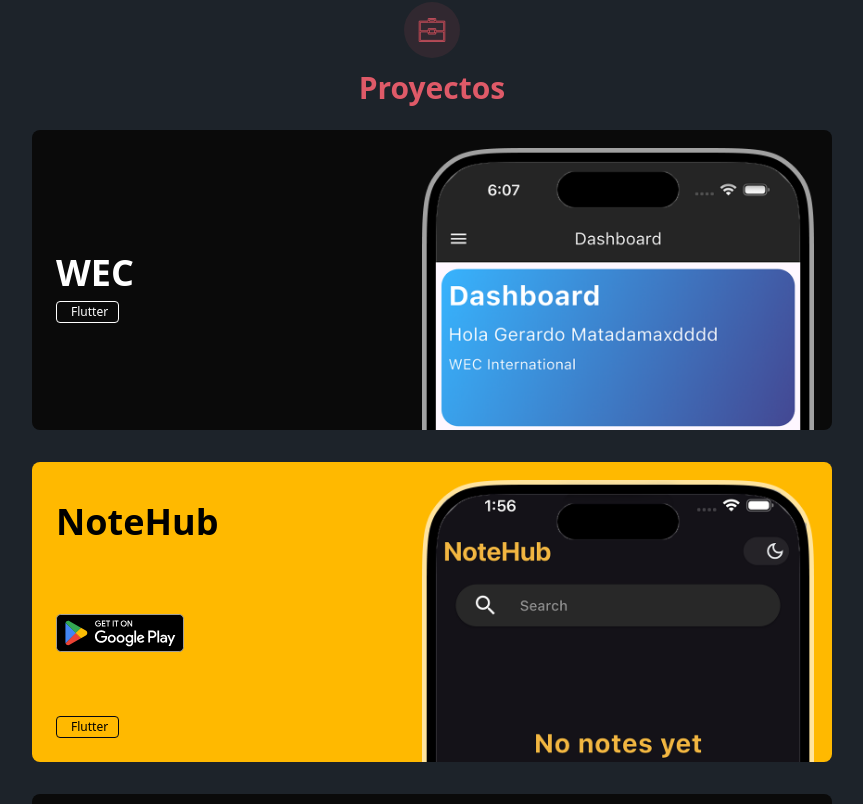
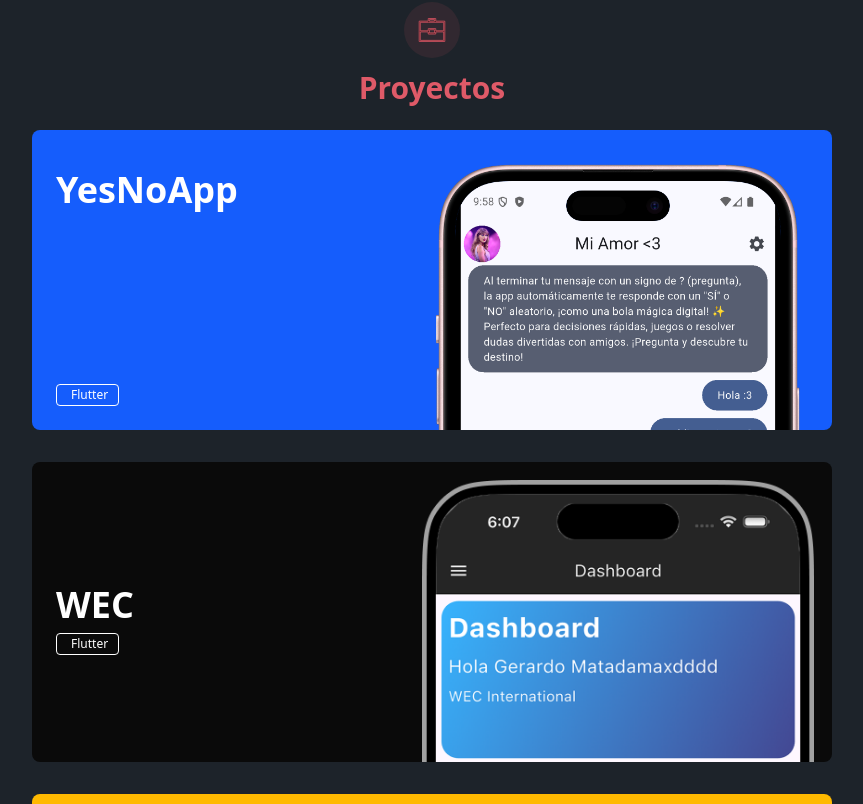
Before and after one commit to ElMexicanitox3/gerardomp.com-vue, a Vue app: page / in a window 1280 px wide. Shown: the part 1100-1904 px from the top of the page, without its empty margins (368-1231 px from the left). Built offline with nearby package versions, Linux system fonts and the light colour scheme.

Commit message:
feat: add Yes No App project details and privacy policy

```diff
--- /dev/null
+++ b/public/content/privacy/yesnoapp.md
@@ -0,0 +1,60 @@
+# Política de Privacidad para Yes No App
+
+**Fecha de entrada en vigor:** 18 de octubre de 2025
+
+Esta Política de Privacidad describe cómo Gerardo Matadama Peralta (en adelante, "nosotros", "nuestro") maneja la información en relación con la aplicación móvil "Yes No App" (en adelante, la "Aplicación").
+
+Tu privacidad es de suma importancia para nosotros. Nuestra política fundamental es simple: **no recopilamos, almacenamos ni compartimos ninguna información personal.**
+
+---
+
+## 1. Recopilación de Información
+
+**No recopilamos ninguna información de identificación personal.**
+
+La Aplicación está diseñada para funcionar sin necesidad de conocer quién eres. No te pedimos que te registres, crees una cuenta ni nos proporciones datos como tu nombre, correo electrónico, número de teléfono o ubicación.
+
+---
+
+## 2. Almacenamiento de Datos
+
+**Toda la información generada por la Aplicación se almacena exclusivamente en tu dispositivo.**
+
+Cualquier dato que la Aplicación necesite para funcionar, como el historial de preguntas o las configuraciones, se guarda localmente en el almacenamiento seguro de tu teléfono utilizando tecnologías como Hive. Estos datos nunca se transmiten a nuestros servidores ni a terceros, y son eliminados si desinstalas la Aplicación.
+
+---
+
+## 3. Permisos de la Aplicación
+
+La Aplicación solicita el permiso mínimo necesario para su funcionamiento:
+
+- **Acceso a Internet:** Este permiso se utiliza únicamente para conectarse a una API de terceros (como `yesno.wtf`) con el fin de obtener las respuestas visuales (imágenes o GIFs) que se muestran en la pantalla. No utilizamos esta conexión para transmitir ningún dato personal.
+
+No solicitamos acceso a tus contactos, ubicación, micrófono, cámara ni a ningún otro dato sensible de tu dispositivo.
+
+---
+
+## 4. Servicios de Terceros
+
+La Aplicación utiliza servicios de terceros para proporcionar respuestas visuales. Estos servicios tienen sus propias políticas de privacidad, las cuales te recomendamos revisar. No compartimos ninguna información tuya con estos servicios.
+
+---
+
+## 5. Privacidad de los Niños
+
+No dirigimos nuestra Aplicación a menores de 13 años y no recopilamos conscientemente información de ellos. Si eres padre o tutor y descubres que tu hijo nos ha proporcionado información, por favor, contáctanos.
+
+---
+
+## 6. Cambios a esta Política de Privacidad
+
+Podemos actualizar nuestra Política de Privacidad de vez en cuando. Te notificaremos de cualquier cambio publicando la nueva Política de Privacidad en esta página. Se te aconseja revisar esta página periódicamente para cualquier cambio.
+
+---
+
+## 7. Contacto
+
+Si tienes alguna pregunta o sugerencia sobre nuestra Política de Privacidad, no dudes en contactarnos.
+
+**Gerardo Matadama Peralta**
+**Correo electrónico:** gerardo.matadama@gmail.com
--- /dev/null
+++ b/public/content/projects/yesnoapp.md
@@ -0,0 +1,49 @@
+# Proyecto: Yes No App 🤔
+
+## Resumen del Proyecto
+
+Yes No App es una aplicación móvil minimalista y divertida diseñada para un propósito simple: ayudarte a tomar decisiones. El usuario escribe cualquier pregunta que termine con un signo de interrogación y la aplicación responde instantáneamente con un "SÍ" o un "NO", acompañado de una imagen o GIF animado. Es la herramienta perfecta para acabar con la indecisión de una manera lúdica.
+
+---
+
+## Mi Rol en el Proyecto 👨‍💻
+
+**Desarrollador Móvil (Full-Stack)**
+
+Como único desarrollador, fui responsable del ciclo de vida completo del proyecto, incluyendo:
+
+- **Conceptualización y Diseño UI/UX:** Creación de una interfaz limpia e intuitiva centrada en la facilidad de uso.
+- **Desarrollo Frontend:** Implementación de toda la lógica de la aplicación y la interfaz de usuario en Flutter.
+- **Integración de API:** Conexión con un servicio externo para generar las respuestas aleatorias.
+- **Almacenamiento Local:** Implementación de persistencia de datos para mejorar la experiencia del usuario.
+- **Pruebas y Depuración:** Aseguramiento de la calidad y el rendimiento de la aplicación.
+- **Despliegue:** Publicación de la aplicación en las tiendas correspondientes.
+
+---
+
+## El Problema a Resolver 🎯
+
+En un mundo lleno de opciones, la indecisión puede ser paralizante. "Yes No App" aborda el problema de la "parálisis por análisis" de una forma entretenida, ofreciendo una respuesta aleatoria e inmediata para preguntas triviales y ayudando a los usuarios a dejar de sobrepensar las pequeñas decisiones del día a día.
+
+---
+
+## La Solución Implementada ✅
+
+Se desarrolló una aplicación nativa que se enfoca en la simplicidad y la experiencia de usuario.
+
+### Características Principales y Funcionalidades 💡
+
+- **Interfaz Simple:** Un único campo de texto para que el usuario escriba su pregunta.
+- **Respuesta Instantánea:** Al detectar una pregunta válida (que termina en "?"), la app realiza una llamada a una API para obtener una respuesta.
+- **Respuestas Visuales:** Cada "SÍ" o "NO" se presenta junto a un GIF aleatorio que hace la experiencia más dinámica y entretenida.
+- **Ligera y Rápida:** La aplicación está optimizada para tener un rendimiento excelente y un bajo consumo de recursos.
+
+---
+
+### Tecnologías Utilizadas 💻
+
+- **Framework:** `Flutter`
+- **Gestión de Estado:** `Provider`
+- **Base de Datos Local:** `Hive`
+- **API:** `yesno.wtf API` (o la API que hayas usado)
+- **Otros:** `Git para control de versiones`
--- a/src/core/data/projectsData.ts
+++ b/src/core/data/projectsData.ts
@@ -1,6 +1,24 @@
 import type { ProjectInformation } from '@/core/interface/projectInformation.interface';
 
 export const projects: ProjectInformation[] = [
+  {
+    name: 'YesNoApp',
+    hasPrivacyPolicy: true,
+    description: 'WEC Movil',
+    screenImage: '/assets/yesnoapp.png',
+    backgroundColor: 'bg-blue-600',
+    textColor: 'text-white',
+    badges: [
+      {
+        name: 'Flutter',
+        color: 'dark:bg-gray-700 border-white-400',
+        textColor: 'dark:text-white-400',
+        icon: 'fa-brands fa-flutter mr-1',
+      },
+    ],
+    isOnPlayStore: true,
+    isOnAppStore: false,
+  },
   {
     name: 'WEC',
     description: 'WEC Movil',
```
Also changed, not shown: public/assets/yesnoapp.png (added).
